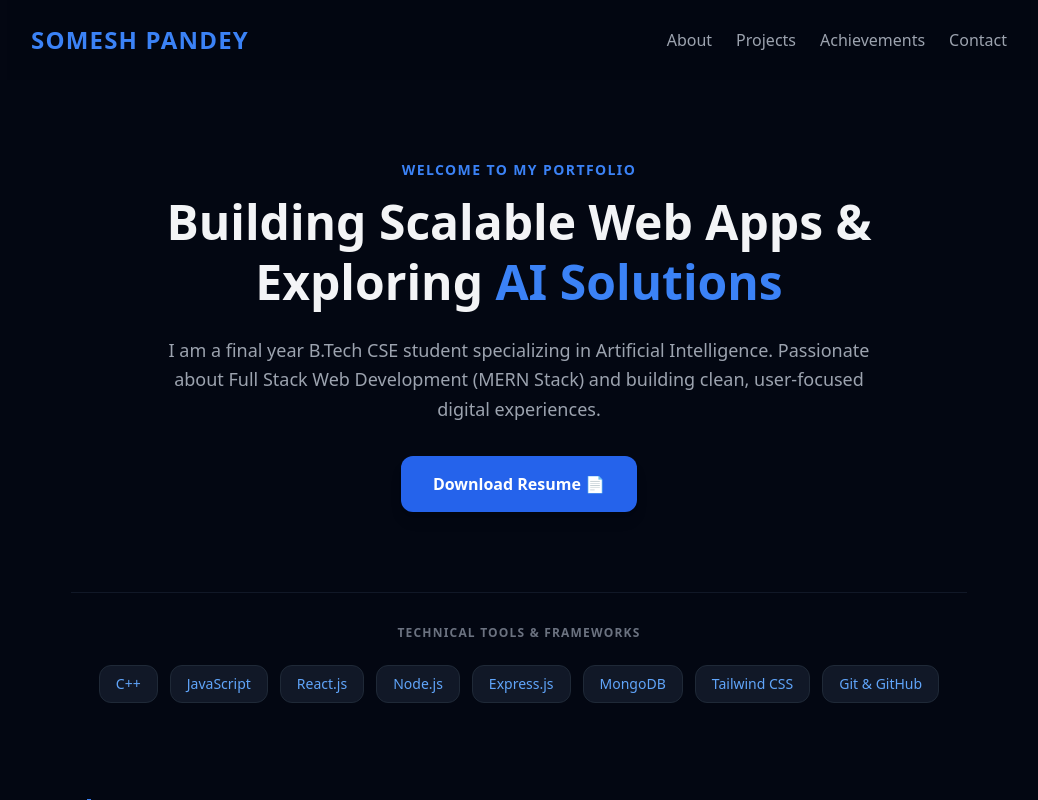
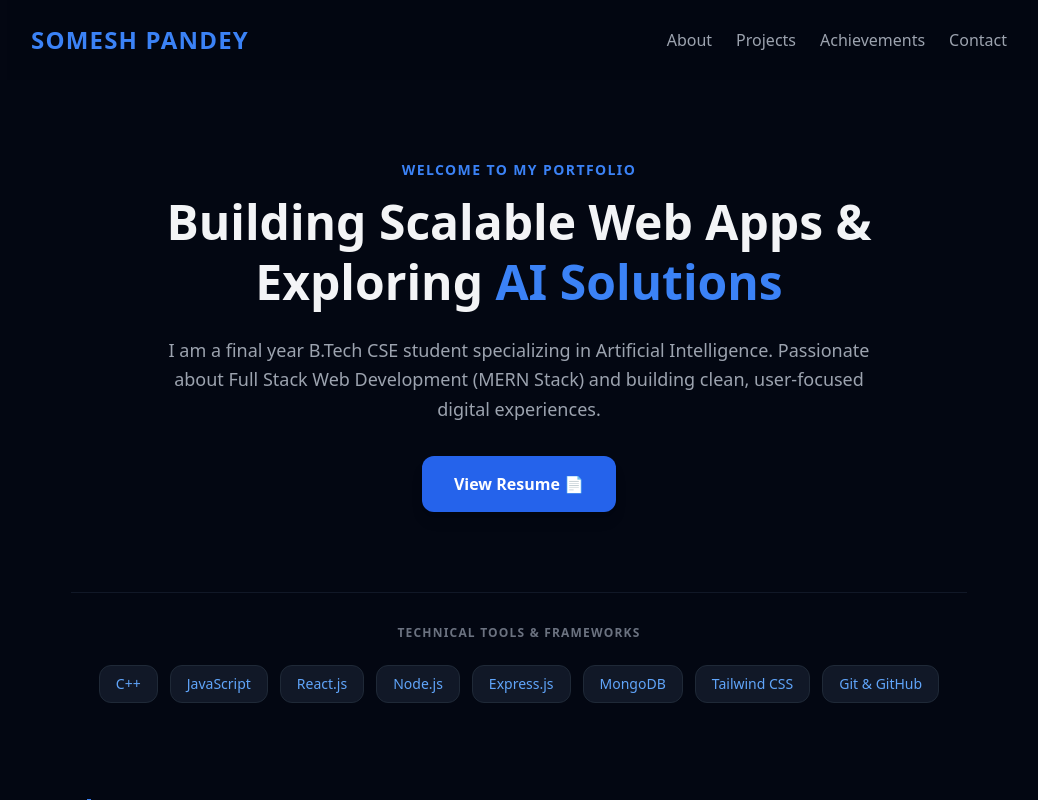
Before and after one commit to somesh-pandey12/Portfolio, a React (Create React App) app: page / in a window 1280 px wide. Shown: the top 800 px of the page, without its empty margins (121-1159 px from the left). Built offline with nearby package versions, Linux system fonts and the light colour scheme.

Commit message:
update resume link

```diff
--- a/src/App.js
+++ b/src/App.js
@@ -51,12 +51,13 @@
 
         {/* Resume Download Button */}
         <a
-          href="/Somesh_Resume.pdf"
-          download="Somesh_Resume.pdf"
-          className="bg-blue-600 hover:bg-blue-700 text-white px-8 py-4 rounded-xl font-bold transition shadow-lg inline-block transform hover:scale-105"
-        >
-          Download Resume 📄
-        </a>
+  href="https://drive.google.com/file/d/1KVbbjfPfAlBYCJlPAomEHu96bNJ8UY-Y/view?usp=drive_link"
+  target="_blank"
+  rel="noreferrer"
+  className="bg-blue-600 hover:bg-blue-700 text-white px-8 py-4 rounded-xl font-bold transition shadow-lg inline-block transform hover:scale-105"
+>
+  View Resume 📄
+</a>
       </section>
 
       {/* Skills Section */}
```
